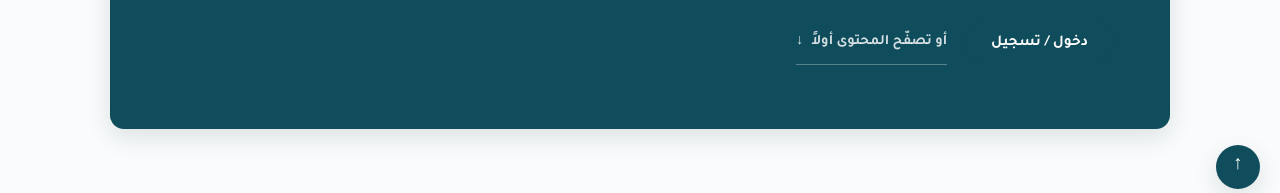
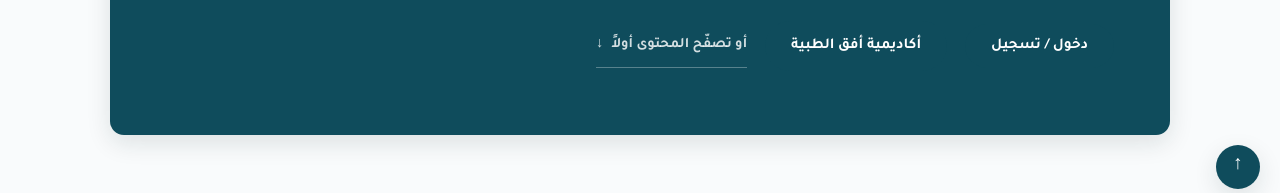
Before and after one commit to AFOQ-M/medical-platform, a plain HTML site: page index.html in a window 1280 px wide. Shown: the part 591-784 px from the top of the page. Drawn offline with nearby package versions, Linux system fonts and the light colour scheme; no server answers.

Commit message:
Add files via upload

```diff
--- a/index.html
+++ b/index.html
@@ -51,6 +51,7 @@
         <p class="landing-hero-lead">أفق فريق يجمع الكتب والملخصات والسلايدات وأسئلة الامتحانات السابقة في مكان واحد، منظَّمة بحسب جامعتك وكليتك وسنتك ومادتك — لتصل إلى ما تحتاجه دون أن تبحث في كل مكان.</p>
         <div class="landing-cta-row">
           <button type="button" class="btn btn-primary landing-cta-btn" id="hero-auth-trigger">دخول / تسجيل</button>
+          <a href="courses.html" class="btn btn-primary landing-cta-btn">أكاديمية أفق الطبية</a>
           <a href="#landing-about" class="landing-secondary-link">أو تصفّح المحتوى أولاً <span aria-hidden="true">↓</span></a>
         </div>
       </div>
```
